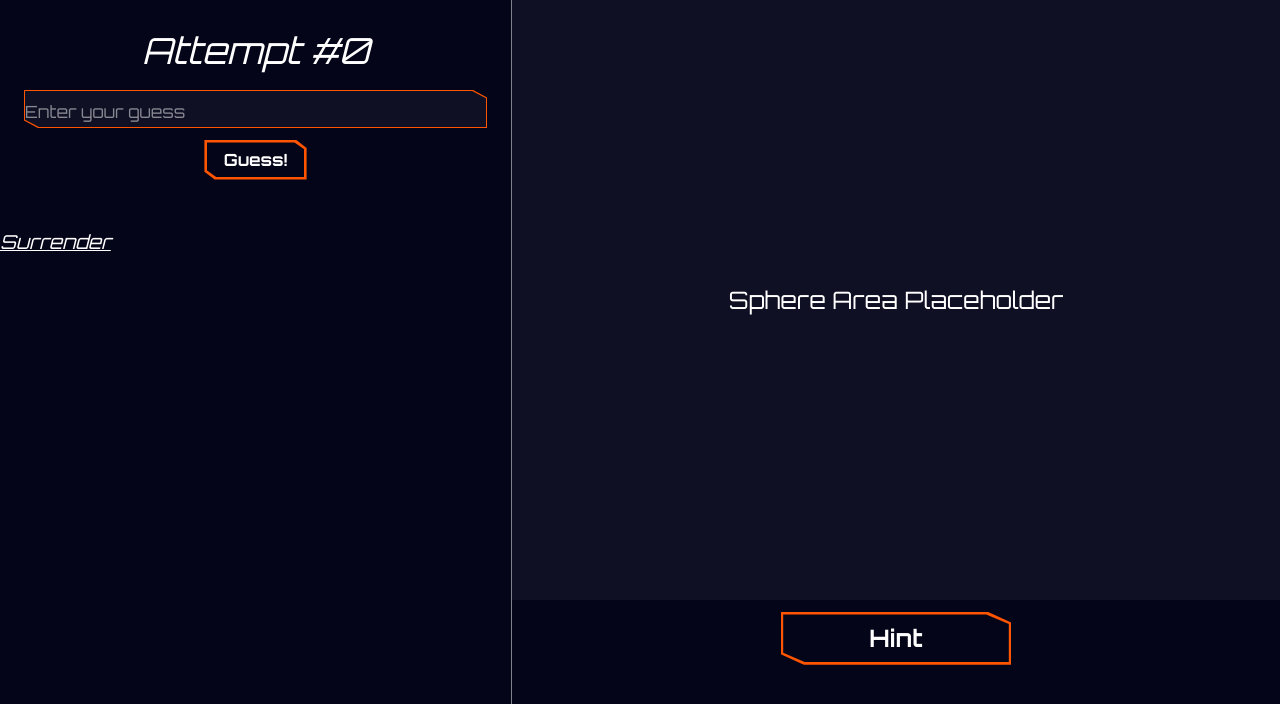
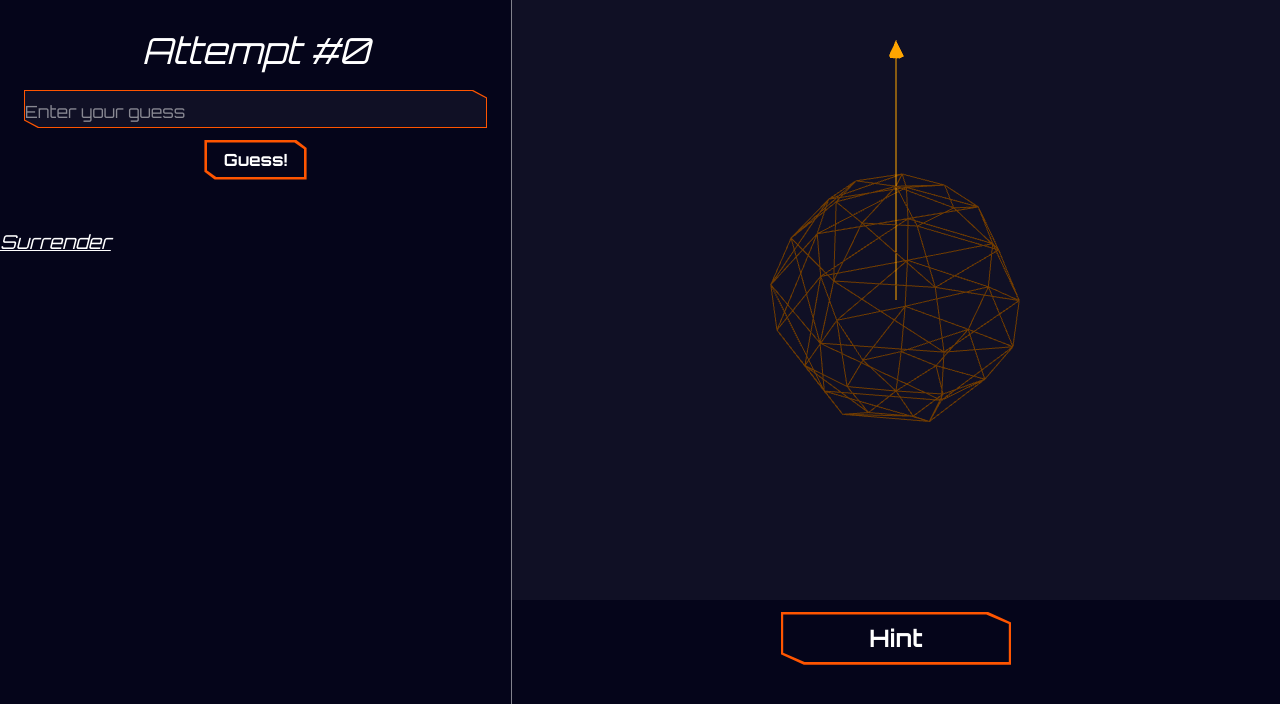
Before and after one commit to kn0kh/doodle-web, a Next.js app: page /game in a window 1280 px wide. Shown: the top 704 px of the page. Built offline with nearby package versions, Linux system fonts and the light colour scheme.

Commit message:
Started implementing the 3D Sphere

```diff
--- a/package.json
+++ b/package.json
@@ -12,19 +12,23 @@
     "@huggingface/transformers": "^3.8.1",
     "@libsql/client": "^0.17.0",
     "@next/env": "^16.1.1",
+    "@react-three/drei": "^10.7.7",
+    "@react-three/fiber": "^9.5.0",
     "dotenv": "^17.2.3",
     "drizzle-orm": "^0.45.1",
     "fasttext.wasm.js": "^1.0.0",
     "hnswlib-node": "^3.0.0",
     "next": "16.1.1",
     "react": "19.2.3",
-    "react-dom": "19.2.3"
+    "react-dom": "19.2.3",
+    "three": "^0.182.0"
   },
   "devDependencies": {
     "@tailwindcss/postcss": "^4",
     "@types/node": "^20",
     "@types/react": "^19",
     "@types/react-dom": "^19",
+    "@types/three": "^0.182.0",
     "drizzle-kit": "^0.31.8",
     "eslint": "^9",
     "eslint-config-next": "16.1.1",
--- a/src/app/(play)/game/action.ts
+++ b/src/app/(play)/game/action.ts
@@ -20,6 +20,14 @@ function cosineSimilarity(vecA: number[], vecB: number[]): number {
   }
 
   return (dotProduct / (magnitudeA * magnitudeB)) * 100;
+}
+
+function principalComponentAnalysis(vec: number[]): [number, number, number] {
+  // TODO: implement PCA properly
+  // Placeholder for PCA implementation
+
+  // In a real scenario, this would reduce the vector to 3 dimensions
+  return [vec[0] || 0, vec[1] || 0, vec[2] || 0];
 }
 
 export async function compare(
@@ -46,7 +54,14 @@ export async function compare(
   const isSurrender = formData.has("surrender");
   if (isSurrender) {
     const secret = await getWordfromId(Number(secretWordId));
-    const lastGuess = [{ id: crypto.randomUUID(), word: secret, score: 100 }];
+    const lastGuess = [
+      {
+        id: crypto.randomUUID(),
+        word: secret,
+        score: 100,
+        vecDir: [0, 0, 0] as [number, number, number],
+      },
+    ];
     return {
       ...prevState,
       guesses: lastGuess,
@@ -91,10 +106,15 @@ export async function compare(
   }
 
   const score = cosineSimilarity(wordVector, secretVector);
-
+  const pcaVector = principalComponentAnalysis(wordVector);
   const newGuesses = [
     ...prevState.guesses,
-    { id: crypto.randomUUID(), word: word, score: Math.round(score) },
+    {
+      id: crypto.randomUUID(),
+      word: word,
+      score: Math.round(score),
+      vecDir: pcaVector,
+    },
   ].sort((a, b) => b.score - a.score);
 
   if (newGuesses.length > MAX_GUESSES) {
--- a/src/app/(play)/game/page.tsx
+++ b/src/app/(play)/game/page.tsx
@@ -47,7 +47,10 @@ export default function Game() {
         <LossScreen word={Gstate.guesses[0].word} />
       ) : (
         <>
-          <SphereArea />
+          <SphereArea
+            secretVectorDir={[1, 1, 0]} // TODO replace with dynamic secret vector and move to server
+            guessVecDirs={Gstate.guesses.map((guess) => guess.vecDir)}
+          />
           <GuessArea
             GState={Gstate}
             handleGuess={handleGuess}
--- a/src/app/globals.css
+++ b/src/app/globals.css
@@ -274,3 +274,8 @@ body {
   width: 100%;
   height: 100%;
 }
+
+.vector-3d-container {
+  width: 100%;
+  height: 100%;
+}
--- /dev/null
+++ b/src/components/3D/Sphere-3D.tsx
@@ -0,0 +1,66 @@
+"use client";
+
+import { Canvas } from "@react-three/fiber";
+import { OrbitControls, PerspectiveCamera } from "@react-three/drei";
+import * as THREE from "three";
+import { useMemo } from "react";
+
+function Vector3D({
+  direction,
+  position,
+  color = "white",
+}: {
+  direction: [number, number, number];
+  position: [number, number, number];
+  color?: string;
+}) {
+  const memoizedArrowHelper = useMemo(() => {
+    const dirVec = new THREE.Vector3(...direction);
+    const dir =
+      dirVec.lengthSq() === 0 ? dirVec.normalize() : new THREE.Vector3(0, 1, 0); // TODO zero edge case -> throw error?
+    const origin = new THREE.Vector3(...position);
+    const length = 2;
+
+    return new THREE.ArrowHelper(
+      dir,
+      origin,
+      length,
+      color,
+      length * 0.05,
+      length * 0.05,
+    );
+  }, [direction, position, color]);
+
+  return <primitive object={memoizedArrowHelper} />;
+}
+
+export default function Sphere3D({
+  secretVectorDir,
+  guessVecDirs,
+}: {
+  secretVectorDir: [number, number, number];
+  guessVecDirs: [number, number, number][];
+}) {
+  return (
+    <div className="vector-3d-container">
+      <Canvas>
+        <mesh rotation={[0, 0, 0]}>
+          <sphereGeometry args={[1, 7, 7]} />
+          <meshStandardMaterial color="orange" wireframe />
+        </mesh>
+        <Vector3D
+          direction={secretVectorDir}
+          position={[0, 0, 0]}
+          color="orange"
+        />
+        {guessVecDirs.map((dir, index) => (
+          <Vector3D key={index} direction={dir} position={[0, 0, 0]} />
+        ))}
+        <PerspectiveCamera makeDefault position={[3, 3, 3]} />
+        <OrbitControls enableZoom={false} />
+        <ambientLight intensity={0.5} />
+        <pointLight position={[10, 10, 10]} />
+      </Canvas>
+    </div>
+  );
+}
--- a/src/components/game/SphereArea.tsx
+++ b/src/components/game/SphereArea.tsx
@@ -1,3 +1,14 @@
-export default function SphereArea() {
-  return <div className="sphere">Sphere Area Placeholder</div>;
+import Sphere3D from "@/components/3D/Sphere-3D";
+export default function SphereArea({
+  secretVectorDir,
+  guessVecDirs,
+}: {
+  secretVectorDir: [number, number, number];
+  guessVecDirs: [number, number, number][];
+}) {
+  return (
+    <div className="sphere">
+      <Sphere3D secretVectorDir={secretVectorDir} guessVecDirs={guessVecDirs} />
+    </div>
+  );
 }
--- a/src/utils/types.ts
+++ b/src/utils/types.ts
@@ -2,6 +2,7 @@ export type Guess = {
   id: string;
   word: string;
   score: number;
+  vecDir: [number, number, number];
 };
 
 export type Hint = {
```
Also changed, not shown: 1 other file (tests, documents, lock files or other folders).
